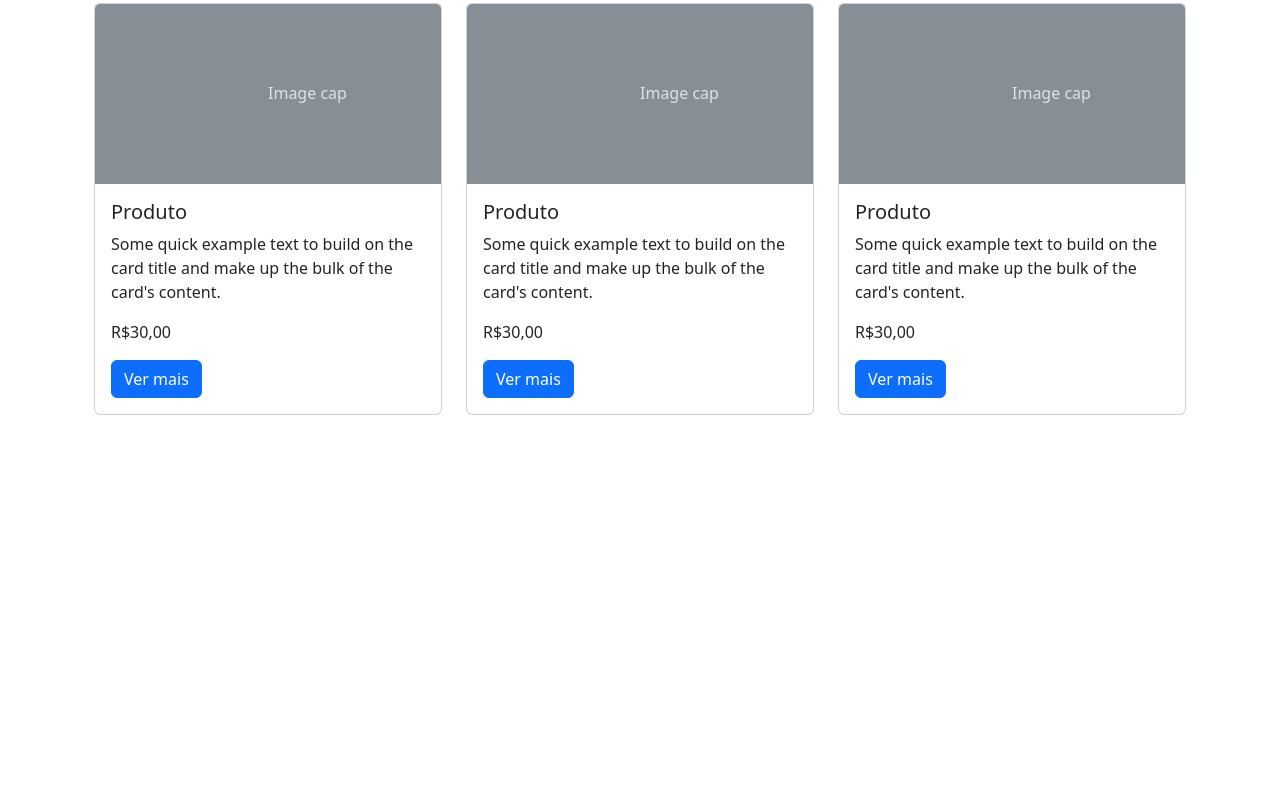
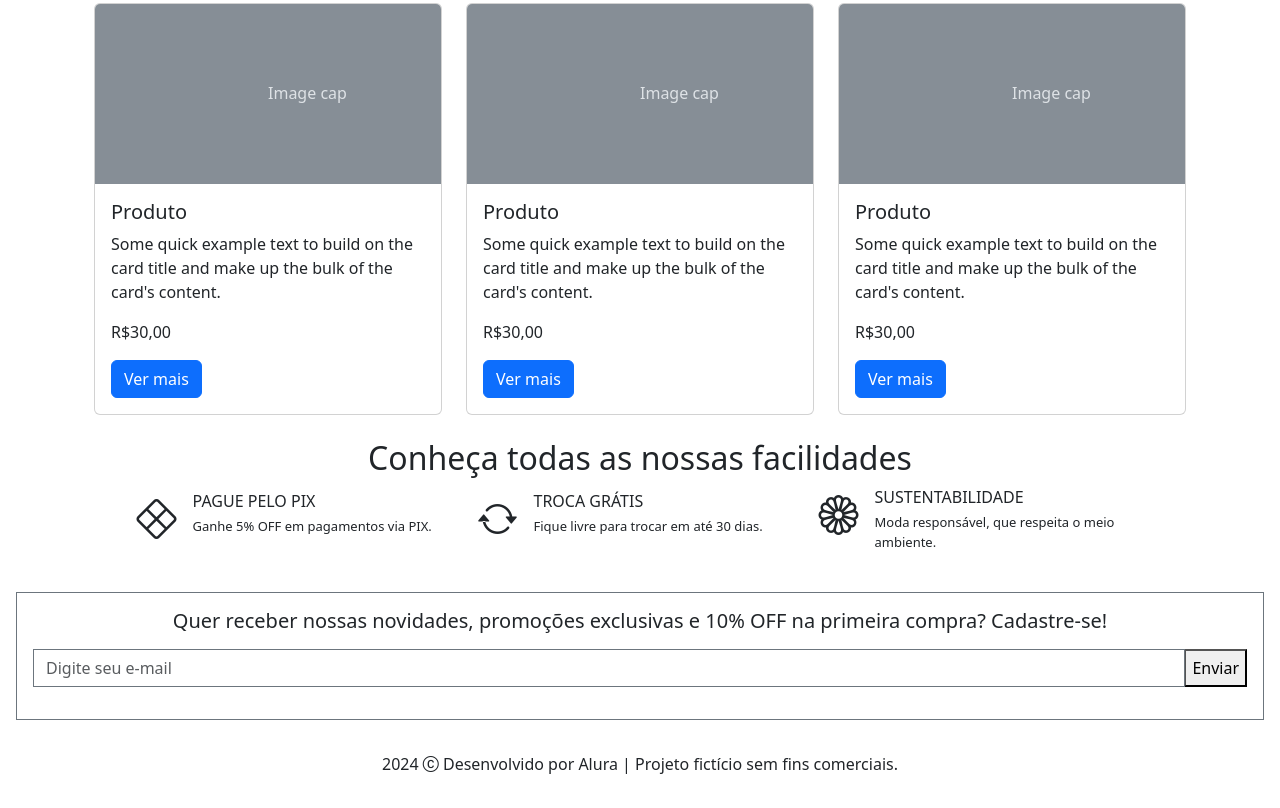
Before and after one commit to erikkaugusto/meteora, a plain HTML site: page index.html in a window 1280 px wide. Shown: the part 1452-2260 px from the top of the page. Before the commit the page ends 1891 px from the top, so only its background shows below. Drawn offline with nearby package versions, Linux system fonts and the light colour scheme.

Commit message:
facilidades, form e footer

```diff
--- /dev/null
+++ b/estilos.css
@@ -0,0 +1,7 @@
+.texto-menor {
+    font-size: 13px;
+}
+
+.divs-facilidades {
+    width: 325px;
+}
--- a/index.html
+++ b/index.html
@@ -5,6 +5,8 @@
     <meta charset="UTF-8">
     <meta name="viewport" content="width=device-width, initial-scale=1.0">
     <title>Meteora</title>
+    <link rel="stylesheet" href="estilos.css">
+    <link rel="stylesheet" href="https://cdn.jsdelivr.net/npm/bootstrap-icons@1.11.3/font/bootstrap-icons.min.css">
     <link href="https://cdn.jsdelivr.net/npm/bootstrap@5.3.3/dist/css/bootstrap.min.css" rel="stylesheet"
         integrity="sha384-QWTKZyjpPEjISv5WaRU9OFeRpok6YctnYmDr5pNlyT2bRjXh0JMhjY6hW+ALEwIH" crossorigin="anonymous">
 </head>
@@ -329,7 +331,49 @@
             </div>
         </div>
     </div>
-    </div>
+
+    <section class="pb-4">
+
+        <h2 class="text-center">Conheça todas as nossas facilidades</h2>
+
+        <div class="d-flex flex-column flex-lg-row align-items-center justify-content-center gap-3 px-3">
+            <div class="divs-facilidades d-flex">
+                <div><i class="bi bi-x-diamond fs-1"></i></div>
+                <div>
+                    <div class="ms-3 mb-1">PAGUE PELO PIX</div>
+                    <div class="texto-menor ms-3">Ganhe 5% OFF em pagamentos via PIX.</div>
+                </div>
+            </div>
+            <div class="divs-facilidades d-flex">
+                <div><i class="bi bi-arrow-repeat fs-1"></i></div>
+                <div>
+                    <div class="ms-3 mb-1">TROCA GRÁTIS</div>
+                    <div class="texto-menor ms-3">Fique livre para trocar em até 30 dias.</div>
+                </div>
+            </div>
+            <div class="divs-facilidades d-flex">
+                <div><i class="bi bi-flower1 fs-1"></i></div>
+                <div>
+                    <div class="ms-3 mb-1">SUSTENTABILIDADE</div>
+                    <div class="texto-menor ms-3">Moda responsável, que respeita o meio ambiente.</div>
+                </div>
+            </div>
+        </div>
+
+    </section>
+
+    <form class="border border-secondary m-3 p-3 text-center">
+        <h5>Quer receber nossas novidades, promoções exclusivas e 10% OFF na primeira compra? Cadastre-se!</h5>
+        <div class="input-group my-3">
+            <input type="email" class="form-control border-secondary rounded-0" placeholder="Digite seu e-mail" aria-label="Digite seu e-mail"
+                aria-describedby="button-addon2" />
+            <button type="button" id="button-addon2">Enviar</button>
+        </div>
+    </form>
+
+    <footer class="text-center">
+        <p class="py-3">2024 <i class="bi bi-c-circle"></i> Desenvolvido por Alura | Projeto fictício sem fins comerciais.</p>
+    </footer>
 
     <script src="https://cdn.jsdelivr.net/npm/bootstrap@5.3.3/dist/js/bootstrap.bundle.min.js"
         integrity="sha384-YvpcrYf0tY3lHB60NNkmXc5s9fDVZLESaAA55NDzOxhy9GkcIdslK1eN7N6jIeHz"
```
